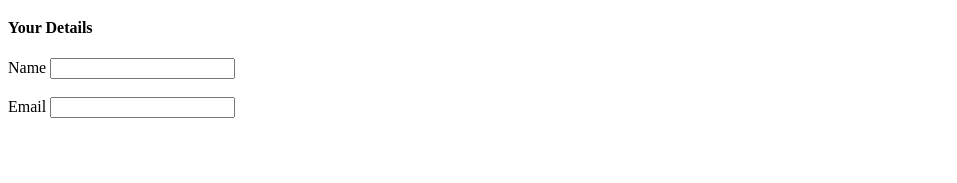
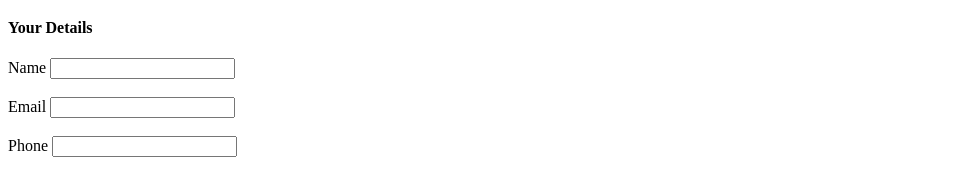
Before and after one commit to Thoratshraddha14/icp10-html-github-project-1-online-bookstore, a plain HTML site: page contact.html in a window 1280 px wide. Shown: the part 657-840 px from the top of the page, without its empty margins (0-957 px from the left). Before the commit the page ends 801 px from the top, so only its background shows below. Drawn offline with Linux system fonts and the light colour scheme.

Commit message:
number added

```diff
--- a/contact.html
+++ b/contact.html
@@ -143,6 +143,10 @@
     <input type="Email" id="inputEmail"/>
     <br/><br/>
 
+    <label >Phone</label>
+    <input type="Number" "/>
+    <br/><br/>
+
    </form>
 
 
```
